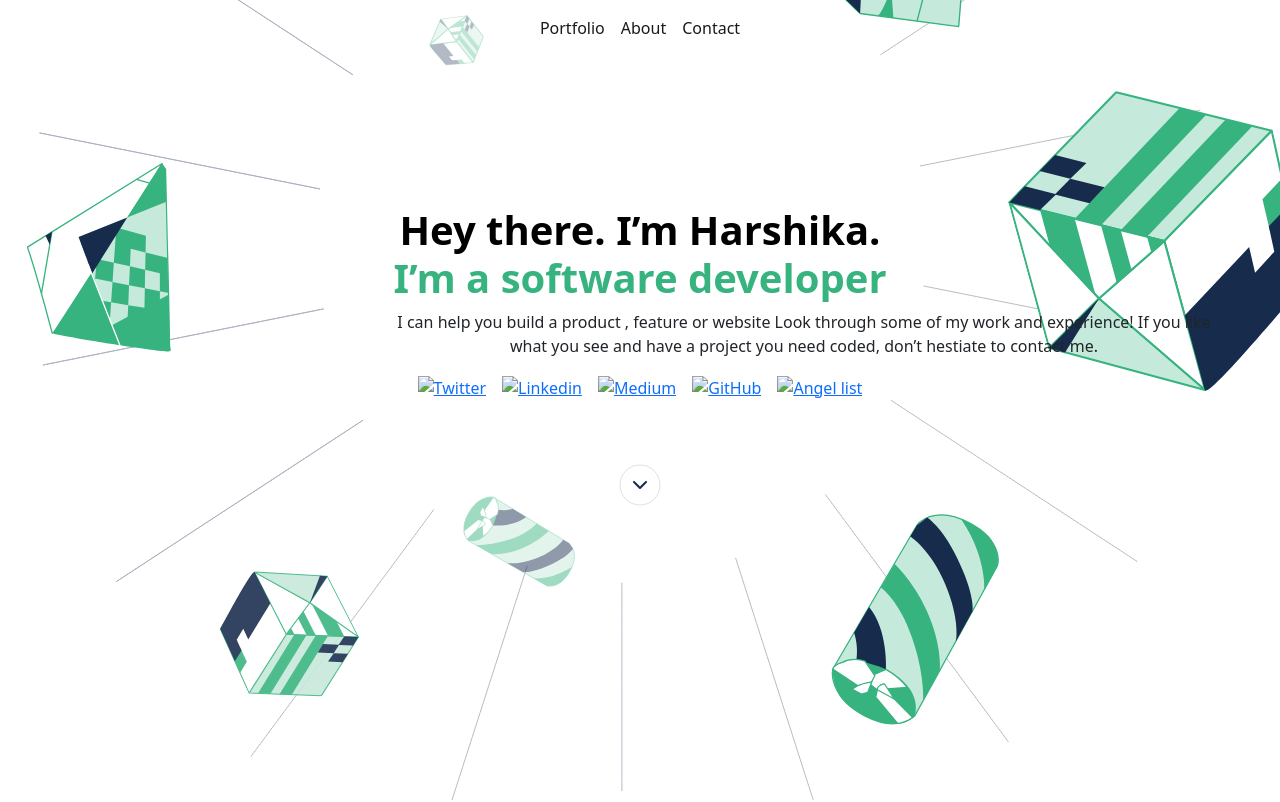
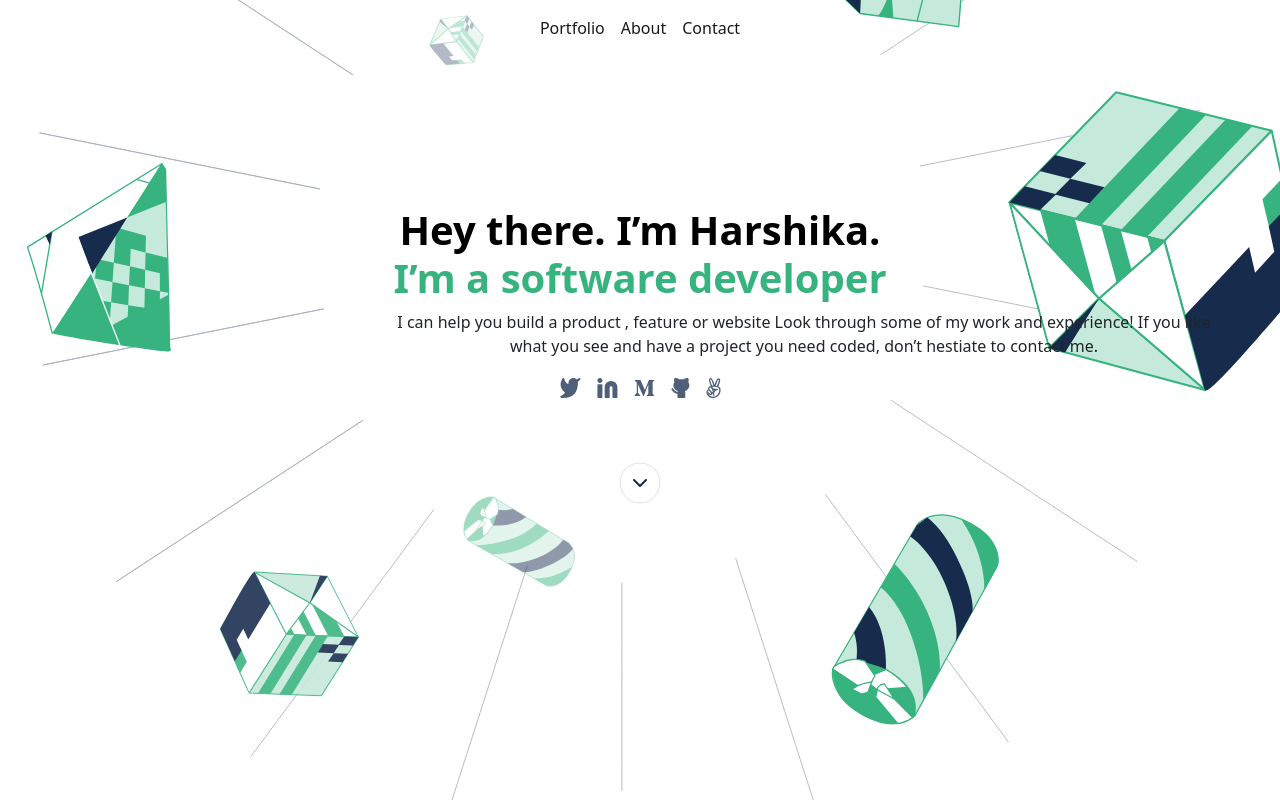
Before and after one commit to harshi0102/Bootstrap-Project, a website: page index.html in a window 1280 px wide. Shown: the top 802 px of the page. Drawn offline with nearby package versions, Linux system fonts and the light colour scheme; the site is published under a folder, as on GitHub Pages, so addresses that start at the root find nothing.

Commit message:
Update with the corrections in index.html

```diff
--- a/index.html
+++ b/index.html
@@ -50,22 +50,22 @@
                 <div class="socials-media text-center">
                     <ul class="list-unstyled d-inline-flex">
                         <li class="mx-2">
-                            <a href="https://twitter.com/harshika0102me" target="_blank"><img src="/images/twitter.svg"
+                            <a href="https://twitter.com/harshika0102me" target="_blank"><img src="images/twitter.svg"
                                     alt="Twitter" /></a>
                         </li>
                         <li class="mx-2">
                             <a href="http://linkedin.com/in/harshikagovind" target="_blank"><img
-                                    src="/images/Linkedinicon.svg" alt="Linkedin" /></a>
+                                    src="images/Linkedinicon.svg" alt="Linkedin" /></a>
                         </li>
                         <li class="mx-2">
-                            <a href="#" target="_blank"><img src="/images/medium.svg" alt="Medium" /></a>
+                            <a href="#" target="_blank"><img src="images/medium.svg" alt="Medium" /></a>
                         </li>
                         <li class="mx-2">
-                            <a href="https://github.com/harshi0102" target="_blank"><img src="/images/github.svg"
+                            <a href="https://github.com/harshi0102" target="_blank"><img src="images/github.svg"
                                     alt="GitHub" /></a>
                         </li>
                         <li class="mx-2">
-                            <a href="#" target="_blank"><img src="/images/angellist.svg" alt="Angel list" /></a>
+                            <a href="#" target="_blank"><img src="images/angellist.svg" alt="Angel list" /></a>
                         </li>
                     </ul>
                 </div>
@@ -361,22 +361,22 @@
         <div class="socials-media text-center">
             <ul class="list-unstyled d-inline-flex">
                 <li class="mx-2">
-                    <a href="https://twitter.com/harshika0102me" target="_blank"><img src="/images/twitter.svg"
+                    <a href="https://twitter.com/harshika0102me" target="_blank"><img src="images/twitter.svg"
                             alt="Twitter" rel="noopener" /></a>
                 </li>
                 <li class="mx-2">
-                    <a href="http://linkedin.com/in/harshikagovind" target="_blank"><img src="/images/Linkedinicon.svg"
+                    <a href="http://linkedin.com/in/harshikagovind" target="_blank"><img src="images/Linkedinicon.svg"
                             alt="Linkedin" rel="noopener" /></a>
                 </li>
                 <li class="mx-2">
-                    <a href="#" target="_blank"><img src="/images/medium.svg" alt="Medium" /></a>
+                    <a href="#" target="_blank"><img src="images/medium.svg" alt="Medium" /></a>
                 </li>
                 <li class="mx-2">
-                    <a href="https://github.com/harshi0102" target="_blank"><img src="/images/github.svg"
+                    <a href="https://github.com/harshi0102" target="_blank"><img src="images/github.svg"
                             alt="GitHub" rel="noopener"/></a>
                 </li>
                 <li class="mx-2">
-                    <a href="#" target="_blank"><img src="/images/angellist.svg" alt="Angel list" /></a>
+                    <a href="#" target="_blank"><img src="images/angellist.svg" alt="Angel list" /></a>
                 </li>
             </ul>
         </div>
--- a/style.css
+++ b/style.css
@@ -10,7 +10,7 @@
   #about-me {
     background-image:
       url(images/illustration-1-desktop.svg),
-      url(./images/illustration-2-desktop.svg);
+      url(images/illustration-2-desktop.svg);
     background-position: 100% 150%, 0% 85%;
     background-repeat: no-repeat;
   }
```
